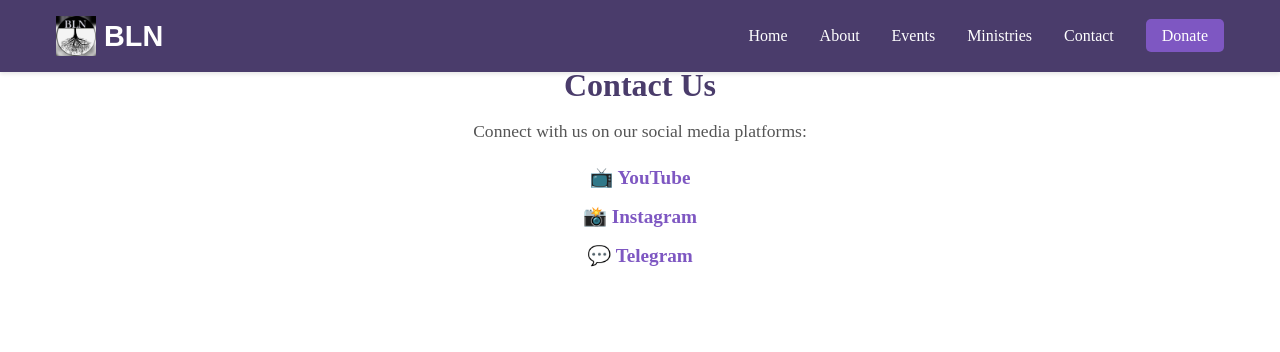
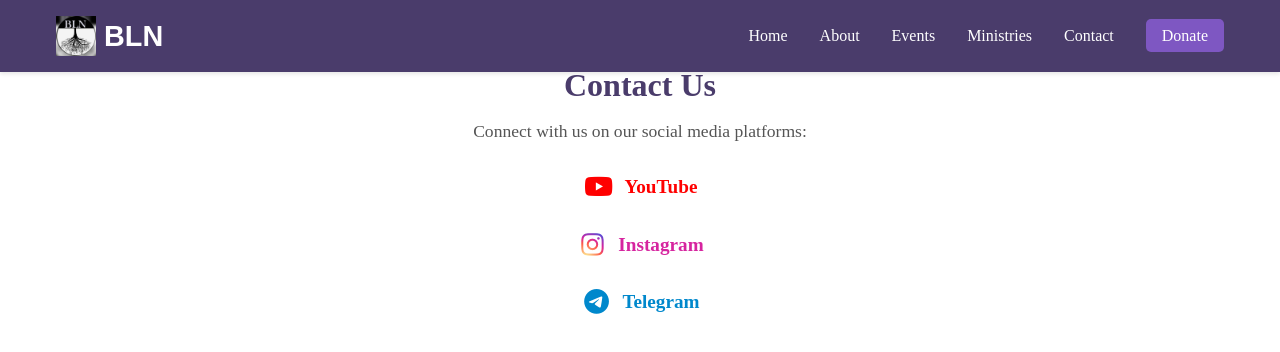
Before and after one commit to kaniobed28/bln-official-site, an Angular app: page /contact in a window 1280 px wide. Shown: the top 352 px of the page. Built offline with nearby package versions, Linux system fonts and the light colour scheme.

Commit message:
Add Font Awesome icons to Contact component and style links

```diff
--- a/angular.json
+++ b/angular.json
@@ -39,6 +39,7 @@
               }
             ],
             "styles": [
+              "@fortawesome/fontawesome-free/css/all.min.css",
               "src/styles.scss"
             ],
             "scripts": []
@@ -98,6 +99,7 @@
               }
             ],
             "styles": [
+              "@fortawesome/fontawesome-free/css/all.min.css",
               "src/styles.scss"
             ],
             "scripts": []
--- a/package.json
+++ b/package.json
@@ -17,6 +17,7 @@
     "@angular/platform-browser": "^19.2.0",
     "@angular/platform-browser-dynamic": "^19.2.0",
     "@angular/router": "^19.2.0",
+    "@fortawesome/fontawesome-free": "^7.0.1",
     "bln": "file:",
     "rxjs": "~7.8.0",
     "tslib": "^2.3.0",
--- a/src/app/components/contact/contact.component.html
+++ b/src/app/components/contact/contact.component.html
@@ -4,18 +4,36 @@
 
   <ul class="contact-links">
     <li>
-      <a href="https://youtube.com/@gmi_global?si=QQTIMpYB0-efUzPI" target="_blank" rel="noopener">
-        📺 YouTube
+      <a
+        href="https://youtube.com/@gmi_global?si=QQTIMpYB0-efUzPI"
+        target="_blank"
+        rel="noopener"
+        class="youtube"
+      >
+        <i class="fab fa-youtube"></i>
+        YouTube
       </a>
     </li>
     <li>
-      <a href="https://www.instagram.com/birthinglovers?igsh=NW9lNG9odmR4N2Y=" target="_blank" rel="noopener">
-        📸 Instagram
+      <a
+        href="https://www.instagram.com/birthinglovers?igsh=NW9lNG9odmR4N2Y="
+        target="_blank"
+        rel="noopener"
+        class="instagram"
+      >
+        <i class="fab fa-instagram"></i>
+        Instagram
       </a>
     </li>
     <li>
-      <a href="https://t.me/birthingloversnetwork0209" target="_blank" rel="noopener">
-        💬 Telegram
+      <a
+        href="https://t.me/birthingloversnetwork0209"
+        target="_blank"
+        rel="noopener"
+        class="telegram"
+      >
+        <i class="fab fa-telegram"></i>
+        Telegram
       </a>
     </li>
   </ul>
--- a/src/app/components/contact/contact.component.scss
+++ b/src/app/components/contact/contact.component.scss
@@ -25,14 +25,80 @@
         text-decoration: none;
         font-size: 1.2rem;
         font-weight: bold;
-        color: #7e57c2;
+        display: inline-flex;
+        align-items: center;
+        gap: 10px;
         padding: 0.5rem 1rem;
         border-radius: 5px;
         transition: all 0.3s ease;
 
-        &:hover {
-          background-color: #7e57c2;
-          color: white;
+        i {
+          font-size: 1.6rem;
+        }
+
+        /* YouTube */
+        &.youtube {
+          color: #ff0000;
+
+          i {
+            color: #ff0000;
+          }
+
+          &:hover {
+            background-color: #ff0000;
+            color: #fff;
+
+            i {
+              color: #fff;
+            }
+          }
+        }
+
+        /* Instagram (gradient on icon) */
+        &.instagram {
+          color: #d6249f; // fallback
+
+          i {
+            background: radial-gradient(
+              circle at 30% 107%,
+              #fdf497 0%,
+              #fdf497 5%,
+              #fd5949 45%,
+              #d6249f 60%,
+              #285aeb 90%
+            );
+            -webkit-background-clip: text;
+            -webkit-text-fill-color: transparent;
+          }
+
+          &:hover {
+            background: #d6249f;
+            color: #fff;
+
+            i {
+              background: none;
+              color: #fff;
+              -webkit-text-fill-color: #fff;
+            }
+          }
+        }
+
+        /* Telegram */
+        &.telegram {
+          color: #0088cc;
+
+          i {
+            color: #0088cc;
+          }
+
+          &:hover {
+            background-color: #0088cc;
+            color: #fff;
+
+            i {
+              color: #fff;
+            }
+          }
         }
       }
     }
```
Also changed, not shown: 1 other file (tests, documents, lock files or other folders).
